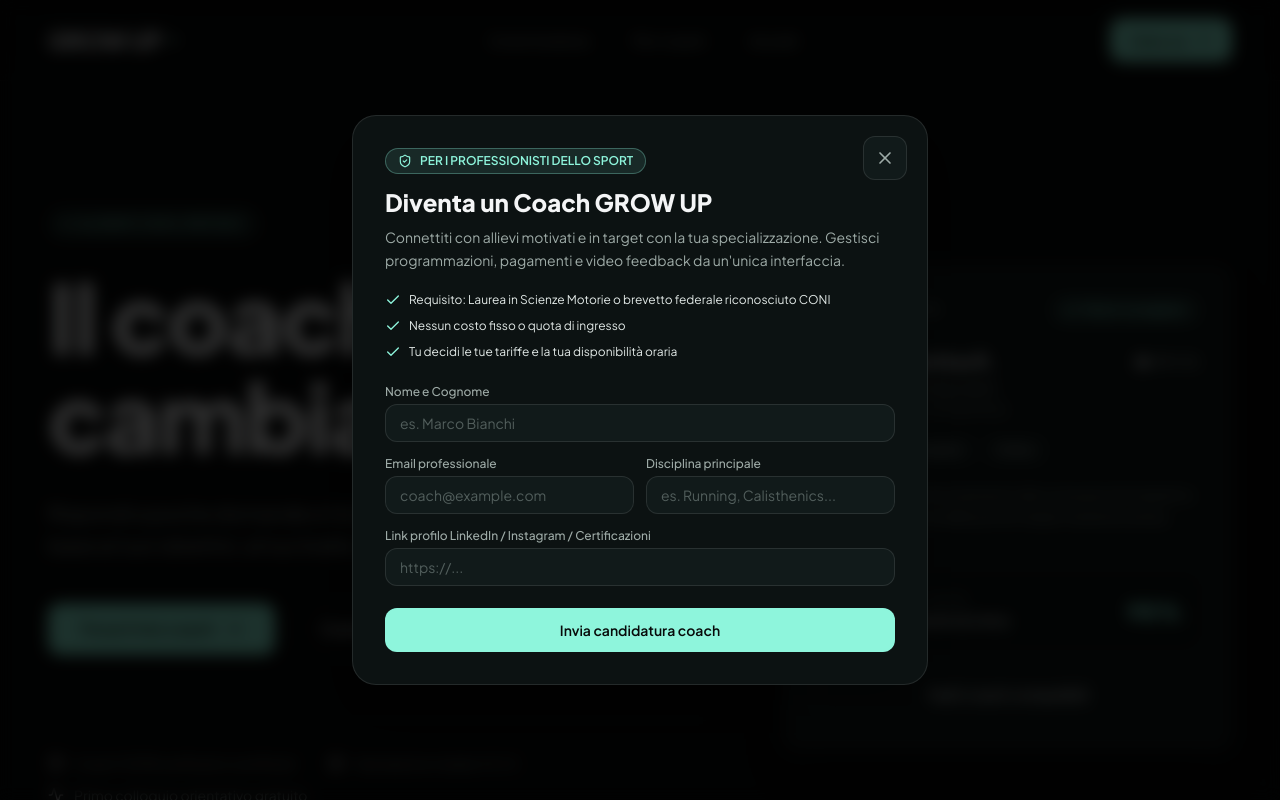
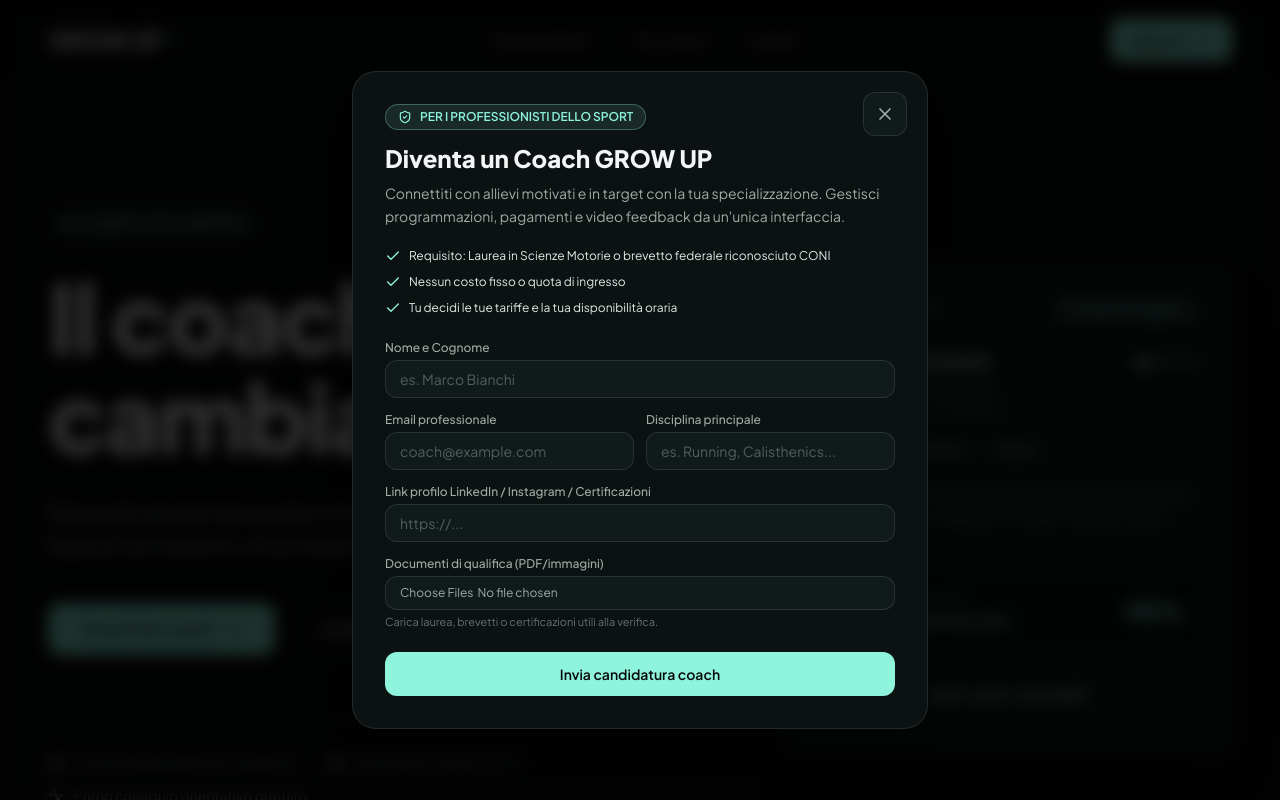
Before and after one commit to growupyourlimits/Project, a React (Vite) app: page / in a window 1280 px wide. Both pictures are taken after a click on the button "Per i coach". Shown: the top 800 px of the page. Built offline with nearby package versions, Linux system fonts and the light colour scheme; no server answers.

Commit message:
Add qualification document upload to coach application

```diff
--- a/src/components/InfoModals.tsx
+++ b/src/components/InfoModals.tsx
@@ -23,6 +23,7 @@
   const [coachProfileLink, setCoachProfileLink] = useState('');
   const [coachLoading, setCoachLoading] = useState(false);
   const [coachSubmitted, setCoachSubmitted] = useState(false);
+  const [coachDocuments, setCoachDocuments] = useState<File[]>([]);
 
   // Login form state
   const [authLoading, setAuthLoading] = useState(false);
@@ -50,6 +51,7 @@
         email: coachEmail,
         discipline: coachDiscipline,
         profileLink: coachProfileLink,
+        documents: coachDocuments,
       });
       setCoachSubmitted(true);
     } catch (err) {
@@ -196,6 +198,12 @@
                       placeholder="https://..."
                       className="w-full rounded-xl border border-white/10 bg-[#111A1A] px-3.5 py-2 text-sm text-[#F4F5F6] placeholder:text-[#525E5C] focus:border-[#8EF5DC] focus:outline-none"
                     />
+                  </div>
+
+                  <div>
+                    <label className="block text-xs font-medium text-[#9EABA7] mb-1">Documenti di qualifica (PDF/immagini)</label>
+                    <input type="file" multiple accept=".pdf,image/*" onChange={(e) => setCoachDocuments(Array.from(e.target.files || []))} className="w-full rounded-xl border border-white/10 bg-[#111A1A] px-3.5 py-2 text-xs text-[#9EABA7]" />
+                    <p className="mt-1 text-[11px] text-[#65716f]">Carica laurea, brevetti o certificazioni utili alla verifica.</p>
                   </div>
 
                   <button
```
